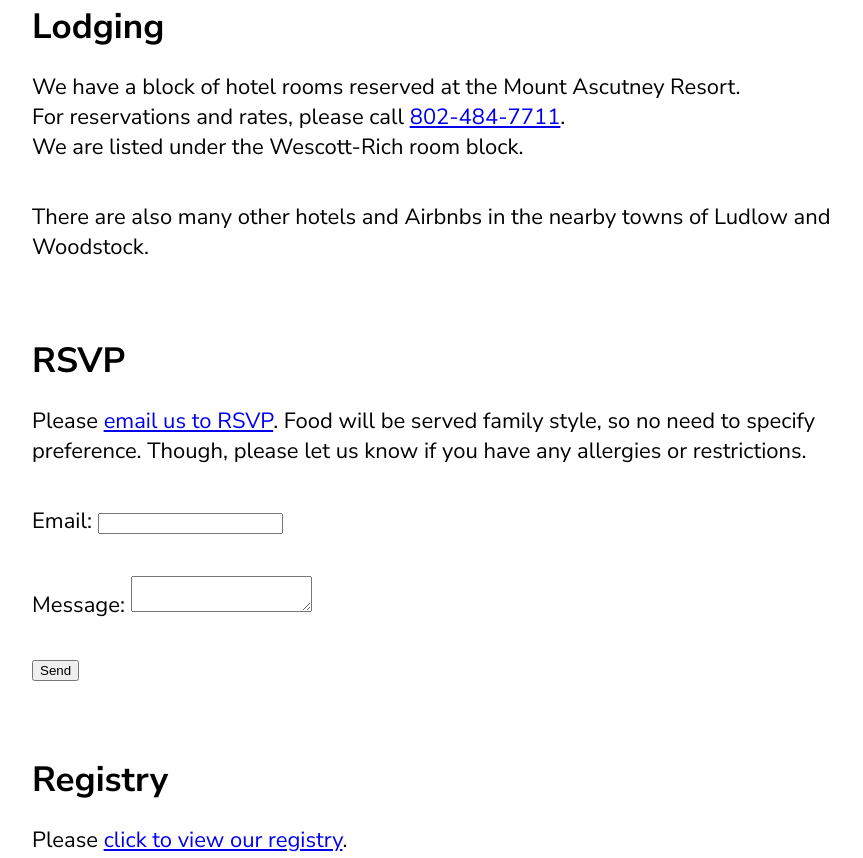
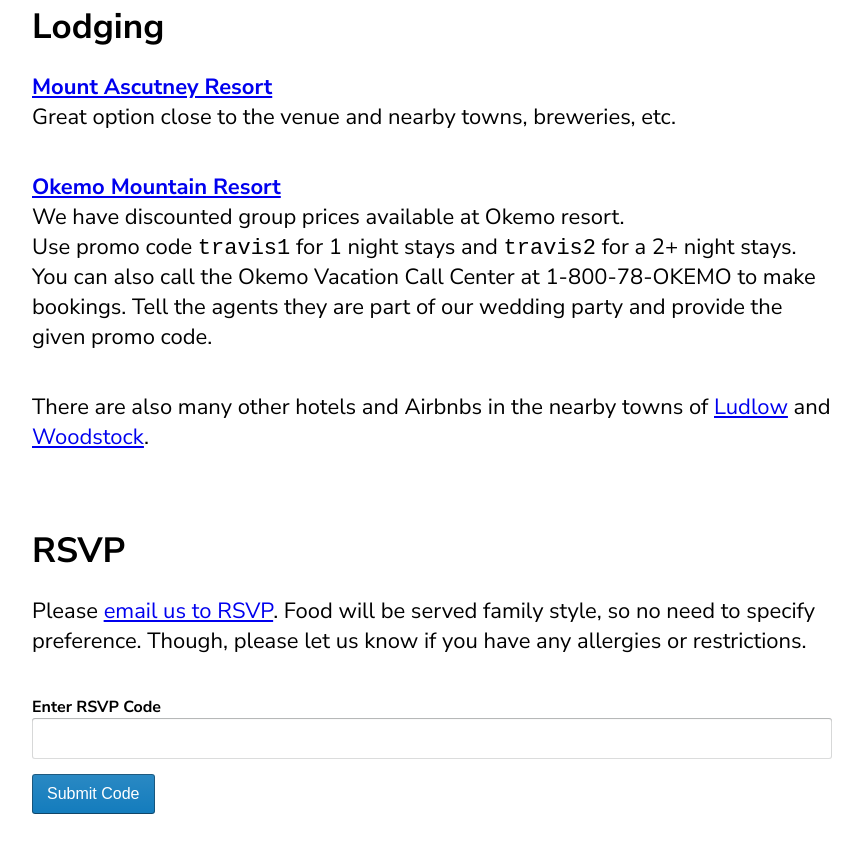
Before and after one commit to isTravis/travis-and-kate-site, a website: page src/index.html in a window 1280 px wide. Shown: the part 1947-2805 px from the top of the page, without its empty margins (208-1071 px from the left). Drawn offline with nearby package versions, Linux system fonts and the light colour scheme; files that its build step writes are made by us from their sources.

Commit message:
Update to use codes

```diff
--- a/src/index.html
+++ b/src/index.html
@@ -20,6 +20,39 @@
 		<meta property="og:image:url" content="https://www.travisandkate.com/images/us_01.jpg"/>
 		<meta property="og:image:width" content="500"/>
 		<meta name="twitter:image" content="https://www.travisandkate.com/images/us_01.jpg"/>
+		<script>
+			var hash = function(s) {
+				var a = 1, c = 0, h, o;
+				if (s) {
+					a = 0;
+					for (h = s.length - 1; h >= 0; h--) {
+						o = s.charCodeAt(h);
+						a = (a<<6&268435455) + o + (o<<14);
+						c = a & 266338304;
+						a = c!==0?a^c>>21:a;
+					}
+				}
+				return String(a);
+			};
+			var codes = {
+				'103814930': {
+					name: 'Walid plus guest'
+				}
+			};
+			function validateFormOnSubmit(form) {
+				var key = hash(form.code.value);
+				if (codes[key]) {
+					document.getElementById('rsvp-code-form').className = "hidden";
+					document.getElementById('rsvp-data-form').className = "";
+					document.getElementById('rsvp-code-form').className = "hidden";
+					document.getElementById('form-name').value = codes[key].name;
+				} else {
+					document.getElementById('form-error').textContent = 'Invalid Code!';
+				}
+
+				return false;
+			}
+		</script>
 	</head>
 	<body>
 		<header>
@@ -67,28 +100,50 @@
 			<section>
 				<h2 id="lodging">Lodging</h1>
 				<p>
-					We have a block of hotel rooms reserved at the Mount Ascutney Resort.<br />
-					For reservations and rates, please call <a href="tel:802-484-7711">802-484-7711</a>.<br />
-					We are listed under the Wescott-Rich room block.<br />
+					<a class="lodge" href="https://www.ihg.com/holidayinnclubvacations/hotels/us/en/brownsville/avtcv/hoteldetail">Mount Ascutney Resort</a>
+					Great option close to the venue and nearby towns, breweries, etc.
 				</p>
-				<p>There are also many other hotels and Airbnbs in the nearby towns of Ludlow and Woodstock.</p>
+				<p>
+					<a class="lodge" href="https://www.okemo.com/eventlodging/">Okemo Mountain Resort</a>
+					We have discounted group prices available at Okemo resort.<br />
+					Use promo code <code>travis1</code> for 1 night stays and <code>travis2</code> for a 2+ night stays.<br />
+					You can also call the Okemo Vacation Call Center at 1-800-78-OKEMO to make bookings. Tell the agents they are part of our wedding party and provide the given promo code.
+				</p>
+
+				<p>There are also many other hotels and Airbnbs in the nearby towns of <a href="https://www.google.com/maps/search/ludlow+vt+hotels/@43.3959303,-72.7813504,12z/data=!3m1!4b1?hl=en">Ludlow</a> and <a href="https://www.google.com/maps/search/woodstock+vt+hotels/@43.5975862,-72.6227459,12z/data=!3m1!4b1?hl=en">Woodstock</a>.</p>
 			</section>
 			<section>
 				<h2 id="rsvp">RSVP</h1>
 				<p>Please <a href="mailto:rsvp@travisandkate.com?subject=Wedding RSVP">email us to RSVP<a>. Food will be served family style, so no need to specify preference. Though, please let us know if you have any allergies or restrictions.</p>
-				<form name="contact" netlify-honeypot="bot-field" method="POST" netlify>
-				  <p class="hidden">
-				    <label>Don’t fill this out if you're human: <input name="bot-field"></label>
-				  </p>
-				  <p>
-				    <label>Email: <input type="text" name="name"></label>
-				  </p>
-				  <p>
-				    <label>Message: <textarea name="message"></textarea></label>
-				  </p>
-				  <p>
-				    <button type=”submit”>Send</button>
-				  </p>
+				<form id="rsvp-code-form" action="#" onsubmit="return validateFormOnSubmit(this);">
+					<label>
+						Enter RSVP Code
+						<input type="text" name="code">
+					</label>
+					<button type=”submit”>Submit Code</button>
+					<div id="form-error"></div>
+				</form>
+
+				<form id="rsvp-data-form" class="hidden" name="contact" netlify-honeypot="bot-field" method="POST" netlify>
+					<label class="hidden">Don’t fill this out if you're human: <input name="bot-field"></label>
+
+					<label>
+						RSVP For:
+						<input disabled type="text" name="name" id="form-name">
+					</label>
+					<label>
+						Email
+						<input type="text" name="email">
+					</label>
+					<label>
+						Dietary Restrictions
+						<textarea name="restrictions"></textarea>
+					</label>
+					<label>
+						Note to Kate and Travis:
+						<textarea name="note"></textarea>
+					</label>
+					<button type=”submit”>Submit RSVP</button>
 				</form>
 			</section>
 			<section>
--- a/src/style.scss
+++ b/src/style.scss
@@ -94,8 +94,78 @@
 			height: 100% !important;
 		}
 	}
+	.lodge {
+		font-weight: bold;
+		display: block;
+	}
 	img, video {
 		width: 100%;
 		margin-bottom: 1em;
 	}
+	form.hidden {
+		display: none;
+	}
+	label {
+		display: block;
+		margin-top: 20px;
+		font-weight: bold;
+	}
+	input, textarea {
+		width: 100%;
+		resize: vertical;
+		font-size: 18px;
+		padding: 10px;
+		box-shadow: 0 0 0 0 rgba(19,124,189,0), 0 0 0 0 rgba(19,124,189,0), inset 0 0 0 1px rgba(16,22,26,.15), inset 0 1px 1px rgba(16,22,26,.2);
+		border-radius: 3px;
+		border: 0px solid black;
+		&:disabled {
+			border: 0px solid black;
+			box-shadow: 0 0 0 0 black;
+		}
+	}
+	textarea {
+		min-height: 75px;
+	}
+	button {
+		margin-top: 15px;
+		display: -webkit-inline-box;
+		display: -ms-inline-flexbox;
+		display: inline-flex;
+		-webkit-box-orient: horizontal;
+		-webkit-box-direction: normal;
+		-ms-flex-direction: row;
+		flex-direction: row;
+		-webkit-box-align: center;
+		-ms-flex-align: center;
+		align-items: center;
+		-webkit-box-pack: center;
+		-ms-flex-pack: center;
+		justify-content: center;
+		border: none;
+		border-radius: 3px;
+		cursor: pointer;
+		text-align: left;
+		-webkit-box-shadow: inset 0 0 0 1px rgba(16,22,26,.4), inset 0 -1px 0 rgba(16,22,26,.2);
+		box-shadow: inset 0 0 0 1px rgba(16,22,26,.4), inset 0 -1px 0 rgba(16,22,26,.2);
+		background-color: #137cbd;
+		background-image: -webkit-gradient(linear,left top,left bottom,from(hsla(0,0%,100%,.1)),to(hsla(0,0%,100%,0)));
+		background-image: linear-gradient(180deg,hsla(0,0%,100%,.1),hsla(0,0%,100%,0));
+		color: #fff;
+		min-width: 40px;
+		min-height: 40px;
+		padding: 5px 15px;
+		font-size: 16px;
+		outline: none;
+		&:hover {
+			-webkit-box-shadow: inset 0 0 0 1px rgba(16,22,26,.4), inset 0 -1px 0 rgba(16,22,26,.2);
+			box-shadow: inset 0 0 0 1px rgba(16,22,26,.4), inset 0 -1px 0 rgba(16,22,26,.2);
+			background-color: #106ba3;
+		}
+		&:active {
+			-webkit-box-shadow: inset 0 0 0 1px rgba(16,22,26,.4), inset 0 1px 2px rgba(16,22,26,.2);
+			box-shadow: inset 0 0 0 1px rgba(16,22,26,.4), inset 0 1px 2px rgba(16,22,26,.2);
+			background-color: #0e5a8a;
+			background-image: none;
+		}
+	}
 }
```
Also changed, not shown: src/addcode.js (added, +11 -0 lines), 1 other file. Lines whose indentation alone changed are shown as unchanged.
